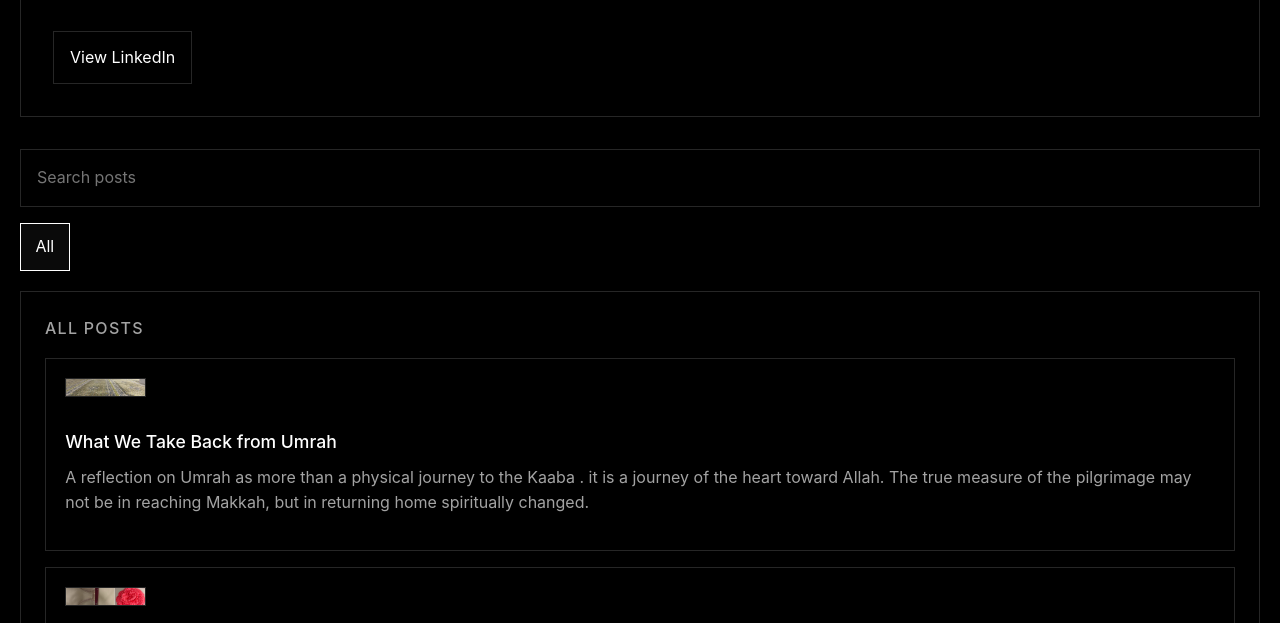
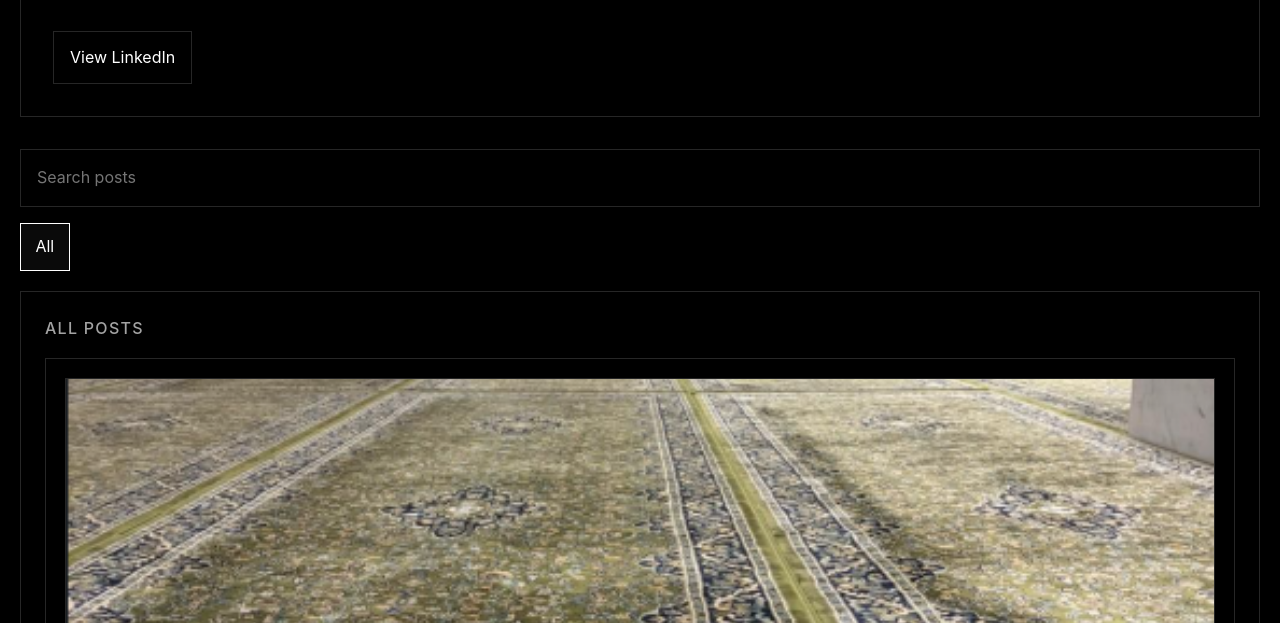
Before and after one commit to ateeeph/atifrashid-website, a plain HTML site: page index.html in a window 1280 px wide. Shown: the part 177-800 px from the top of the page. Drawn offline with Linux system fonts and the light colour scheme.

Commit message:
Fix post card width calculation for full-width display

```diff
--- a/assets/css/style.css
+++ b/assets/css/style.css
@@ -235,7 +235,7 @@ h3 {
   display: block;
 
   /* Full card width minus 1.2rem space on left and right */
-  width: calc(10% - 2.4rem);
+  width: calc(100% - 2.4rem);
 
   /* Equal spacing from left/right/top */
   margin: 1.2rem 1.2rem 0;
```
